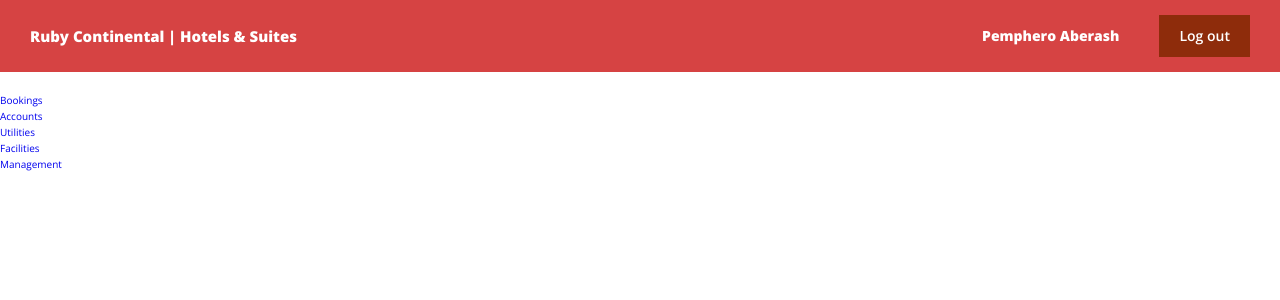
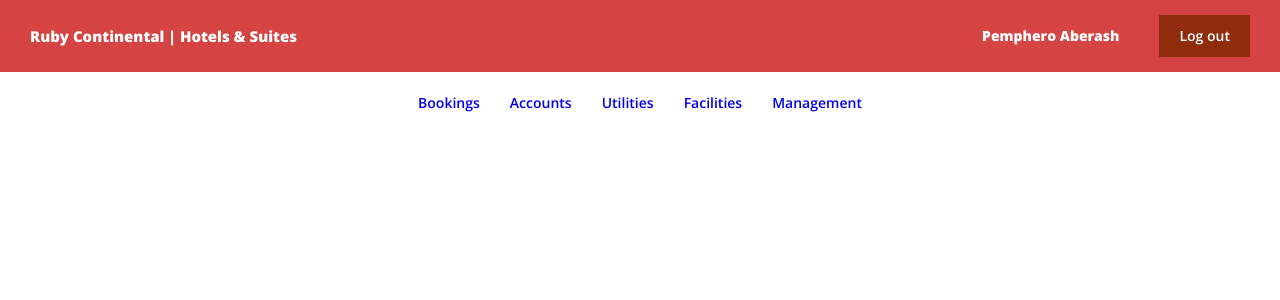
Before and after one commit to nursh/Ruby-Continental-Hotel, a React (Create React App) app in the folder client/: page /home in a window 1280 px wide. Shown: the top 300 px of the page. Built offline with nearby package versions, Linux system fonts and the light colour scheme; sample sign-in values are in the browser's storage.

Commit message:
Finished with header

```diff
--- a/client/src/components/App.tsx
+++ b/client/src/components/App.tsx
@@ -13,8 +13,8 @@ export function App() {
       <div>
         <Route exact path="/" component={Login} />
         <Route path="/confirmDetails" component={ConfirmDetails} />
+        <Route path="/resetPassword" component={ResetPassword} />
         <ProtectedRoute path="/home" component={Home} />
-        <Route path="/resetPassword" component={ResetPassword} />
       </div>
     </Router>
   )
--- a/client/src/components/Header.tsx
+++ /dev/null
@@ -1,36 +0,0 @@
-import React from 'react';
-import { NavLink } from 'react-router-dom';
-
-
-export const Header = () => {
-  return (
-    <div className="header">
-      <div className="header__bar">
-        <h2>Ruby Continental | Hotels &amp; Suites</h2>
-
-        <div className="header__bar--end">
-          <h4>Pemphero Aberash</h4>
-          <p className="header__logout">Log out</p>
-        </div>
-      </div>
-
-      <ul className="header__nav">
-        <li>
-          <NavLink to="#">Bookings</NavLink>
-        </li>
-        <li>
-          <NavLink to="#">Accounts</NavLink>
-        </li>
-        <li>
-          <NavLink to="#">Utilities</NavLink>
-        </li>
-        <li>
-          <NavLink to="#">Facilities</NavLink>
-        </li>
-        <li>
-          <NavLink to="#">Management</NavLink>
-        </li>
-      </ul>
-    </div>
-  );
-};
--- a/client/src/components/Home.tsx
+++ b/client/src/components/Home.tsx
@@ -1,9 +1,45 @@
-import React, { Component } from 'react'
-import { Header } from './Header';
+import React, { Component } from 'react';
+import { NavLink, RouteComponentProps } from 'react-router-dom';
 
 
-export const Home = () => (
-  <div>
-    <Header />
-  </div>
-);
+export class Home extends Component {
+
+  logout = () => {
+    localStorage.removeItem('token');
+  }
+
+  render() {
+    return (
+      <div className="header">
+        <div className="header__bar">
+          <h2>Ruby Continental | Hotels &amp; Suites</h2>
+
+          <div className="header__bar--end">
+            <h4>Pemphero Aberash</h4>
+            <NavLink to="/" className="header__logout">
+              <p onClick={this.logout}>Log out</p>
+            </NavLink>
+          </div>
+        </div>
+
+        <ul className="header__nav">
+          <li>
+            <NavLink to="#">Bookings</NavLink>
+          </li>
+          <li>
+            <NavLink to="#">Accounts</NavLink>
+          </li>
+          <li>
+            <NavLink to="#">Utilities</NavLink>
+          </li>
+          <li>
+            <NavLink to="#">Facilities</NavLink>
+          </li>
+          <li>
+            <NavLink to="#">Management</NavLink>
+          </li>
+        </ul>
+      </div>
+    );
+  }
+};
--- a/client/src/sass/layout/_header.scss
+++ b/client/src/sass/layout/_header.scss
@@ -23,5 +23,26 @@
     background: hsl(15, 86%, 30%);
     font-weight: 600;
     cursor: pointer;
+    color: white;
+  }
+
+  &__nav {
+    display: flex;
+    list-style: none;
+    justify-content: center;
+
+    & > li {
+      font-size: 1.4rem;
+      font-weight: 600;
+      padding-bottom: .5rem;
+
+      &:not(:first-child) {
+        margin-left: 3rem;
+      }
+
+      &:hover {
+        border-bottom: .5rem solid $red-primary-color;
+      }
+    }
   }
 }
```
